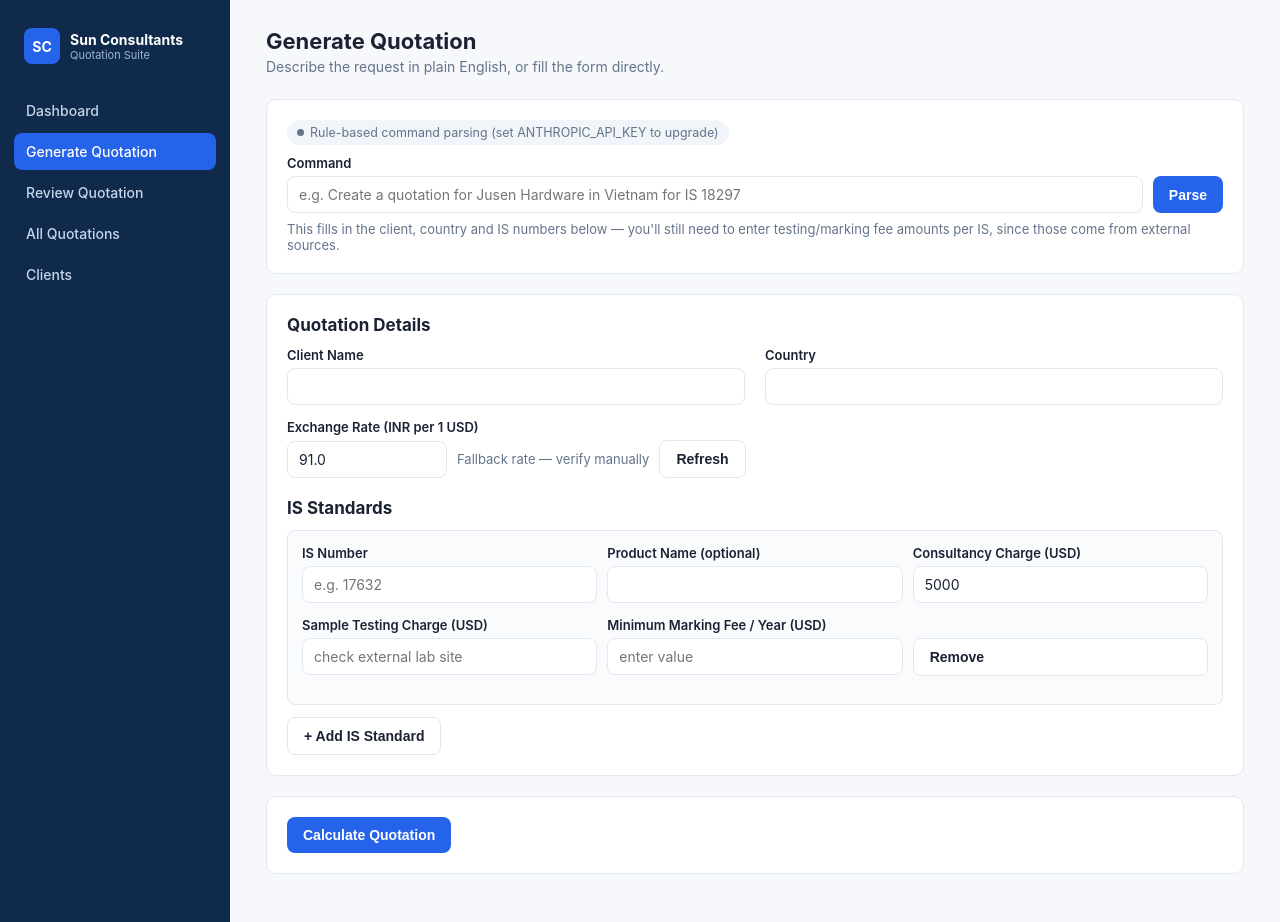
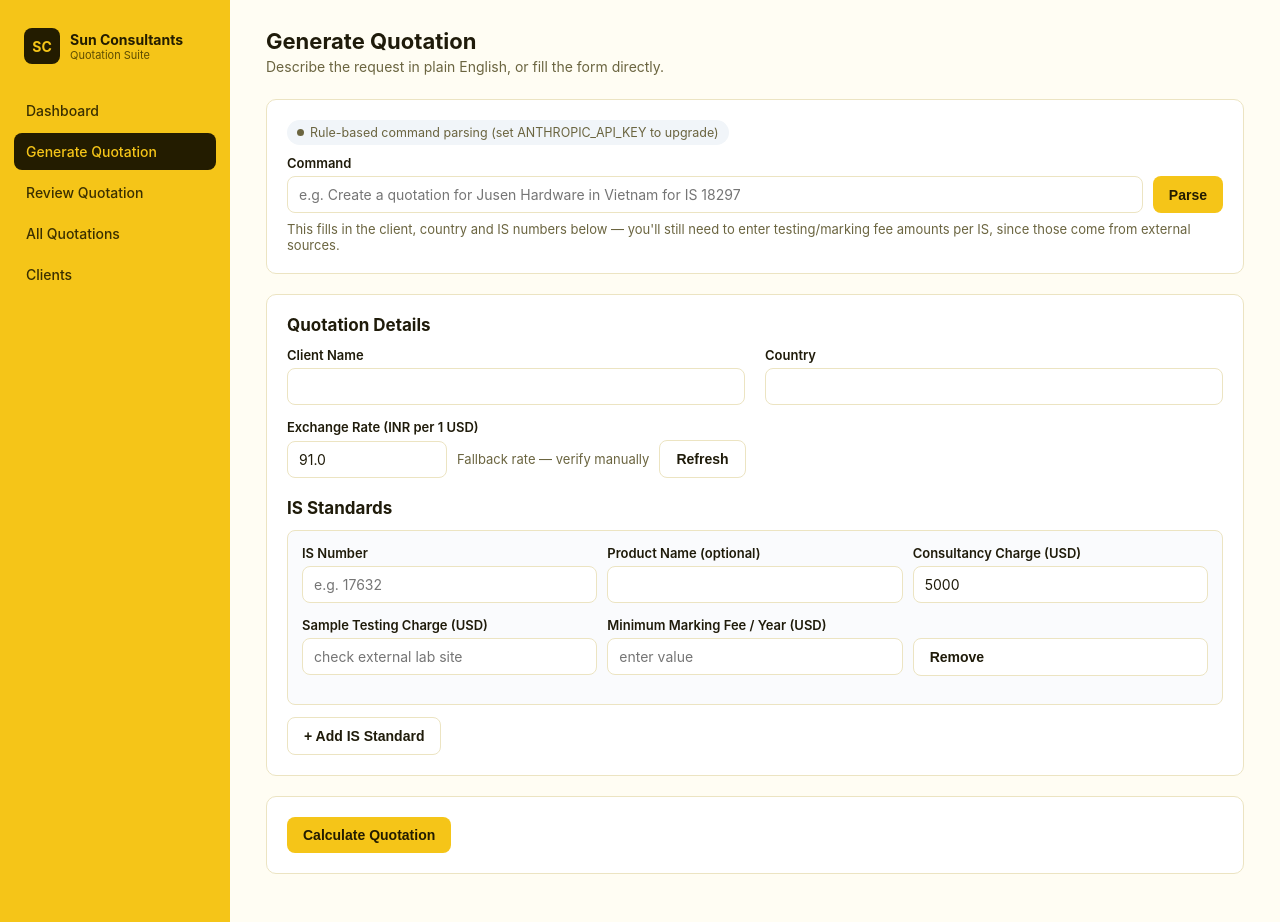
Before and after one commit to suncertificationindia/FMCD-Quotation-generator, a Flask app: page /generate in a window 1280 px wide. Run offline with Flask 3, Linux system fonts and the light colour scheme; data that the repository does not hold is empty.

Commit message:
Update style.css

```diff
--- a/static/style.css
+++ b/static/style.css
@@ -1,12 +1,13 @@
 :root {
-  --navy: #0f2a4a;
-  --navy-2: #16345c;
-  --blue: #2563eb;
-  --blue-light: #eff4ff;
-  --ink: #1a2233;
-  --muted: #64748b;
-  --border: #e2e8f0;
-  --bg: #f6f8fb;
+  --navy: #f5c518;
+  --navy-2: #e0b000;
+  --blue: #f5c518;
+  --blue-light: #fff4c2;
+  --on-yellow: #231c00;
+  --ink: #1f1b0a;
+  --muted: #6b6540;
+  --border: #ece4c2;
+  --bg: #fffdf3;
   --ok: #16a34a;
   --warn: #d97706;
   --bad: #dc2626;
@@ -30,7 +31,7 @@ body {
 .sidebar {
   width: 230px;
   background: var(--navy);
-  color: #fff;
+  color: var(--on-yellow);
   padding: 20px 14px;
   display: flex;
   flex-direction: column;
@@ -47,25 +48,26 @@ body {
 
 .brand-mark {
   width: 36px; height: 36px;
-  background: var(--blue);
+  background: var(--on-yellow);
+  color: var(--blue);
   border-radius: 8px;
   display: flex; align-items: center; justify-content: center;
   font-weight: 700; font-size: 14px;
 }
 
 .brand-name { font-weight: 700; font-size: 14px; }
-.brand-sub { font-size: 11px; color: #9fb3d1; }
+.brand-sub { font-size: 11px; color: #5e4d00; }
 
 .nav-link {
-  color: #c7d5ea;
+  color: #3a2f00;
   text-decoration: none;
   padding: 10px 12px;
   border-radius: 8px;
   font-size: 14px;
   font-weight: 500;
 }
-.nav-link:hover { background: rgba(255,255,255,0.06); color: #fff; }
-.nav-link.active { background: var(--blue); color: #fff; }
+.nav-link:hover { background: rgba(0,0,0,0.08); color: var(--on-yellow); }
+.nav-link.active { background: var(--on-yellow); color: var(--blue); }
 
 .content {
   flex: 1;
@@ -105,7 +107,7 @@ tr:hover td { background: #fafbfd; }
 .btn {
   display: inline-flex; align-items: center; gap: 6px;
   background: var(--blue);
-  color: #fff;
+  color: var(--on-yellow);
   border: none;
   padding: 10px 16px;
   border-radius: 8px;
@@ -114,7 +116,7 @@ tr:hover td { background: #fafbfd; }
   cursor: pointer;
   text-decoration: none;
 }
-.btn:hover { background: #1d4ed8; }
+.btn:hover { background: #e0b000; }
 .btn.secondary { background: #fff; color: var(--ink); border: 1px solid var(--border); }
 .btn.secondary:hover { background: #f1f5f9; }
 .btn:disabled { opacity: 0.5; cursor: not-allowed; }
@@ -143,7 +145,7 @@ label { font-size: 13px; font-weight: 600; color: var(--ink); display: block; ma
 .badge.ok { background: #dcfce7; color: var(--ok); }
 .badge.warn { background: #fef3c7; color: var(--warn); }
 .badge.bad { background: #fee2e2; color: var(--bad); }
-.badge.info { background: var(--blue-light); color: var(--blue); }
+.badge.info { background: var(--blue-light); color: #7a5a00; }
 .badge.neutral { background: #f1f5f9; color: var(--muted); }
 
 .command-box {
@@ -194,3 +196,6 @@ label { font-size: 13px; font-weight: 600; color: var(--ink); display: block; ma
 }
 .ai-status.on { background: #ecfdf5; color: var(--ok); }
 .dot { width: 7px; height: 7px; border-radius: 50%; background: currentColor; }
+
+a { color: #7a5a00; }
+.btn.secondary { color: var(--ink); }
```
